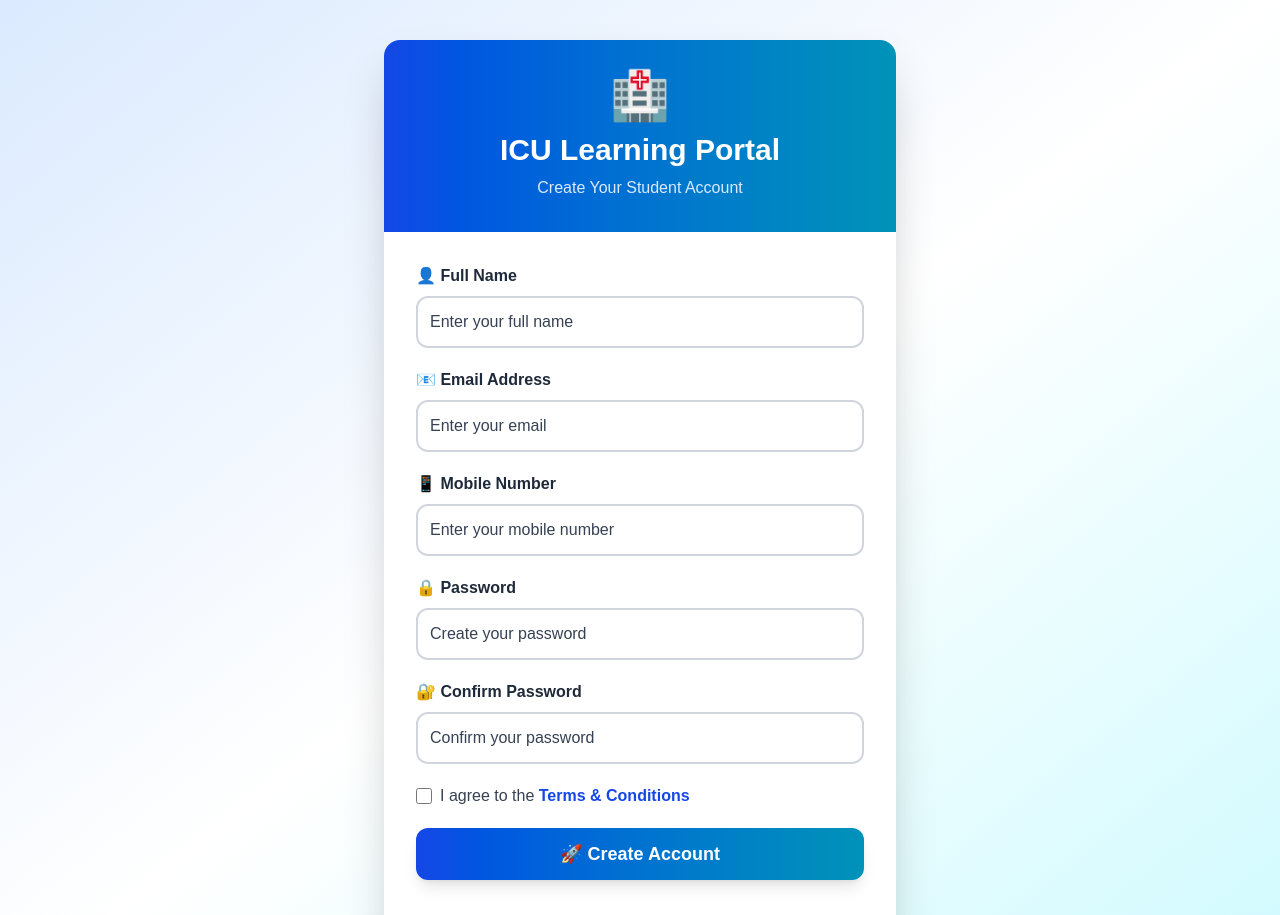
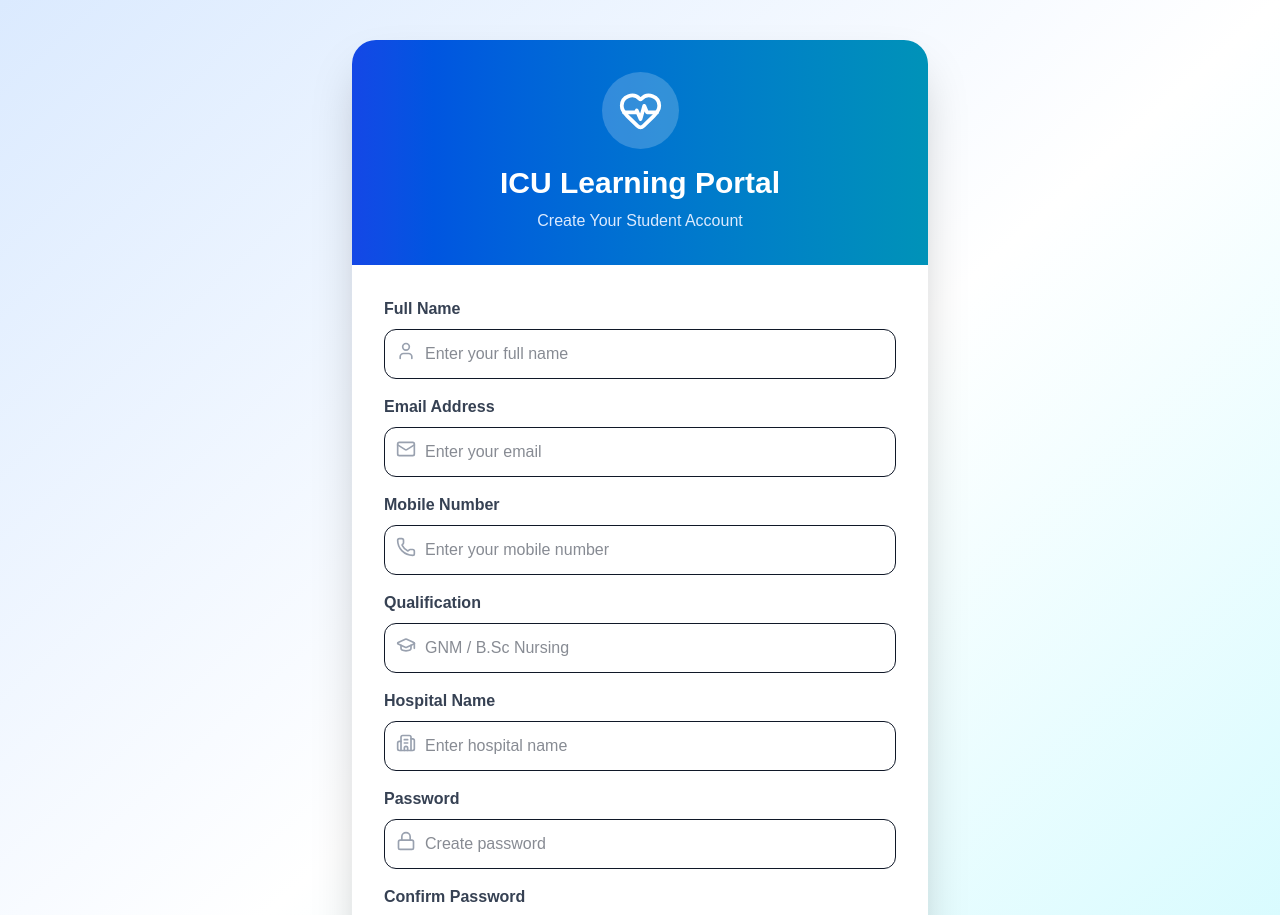
Before and after one commit to dubeyavinash557-sudo/icu-learning-portal, a Next.js app in the folder client/: page /register in a window 1280 px wide. Shown: the top 915 px of the page. Built offline with nearby package versions, Linux system fonts and the light colour scheme.

Commit message:
Upgrade premium login and register pages

```diff
--- a/client/app/login/page.tsx
+++ b/client/app/login/page.tsx
@@ -1,74 +1,148 @@
 import Link from "next/link";
+import { Mail, Lock, HeartPulse } from "lucide-react";
 
 export default function LoginPage() {
   return (
-    <main className="min-h-screen flex items-center justify-center bg-gradient-to-br from-blue-100 via-white to-cyan-100 py-10 px-4">
-      <div className="w-full max-w-lg bg-white rounded-2xl shadow-2xl overflow-hidden">
+    <main className="min-h-screen flex items-center justify-center bg-gradient-to-br from-blue-100 via-white to-cyan-100 px-4">
+
+      <div className="w-full max-w-md bg-white rounded-3xl shadow-2xl overflow-hidden">
 
         {/* Header */}
-        <div className="bg-gradient-to-r from-blue-700 to-cyan-600 text-white text-center py-8 px-6">
-          <div className="text-5xl mb-3">🏥</div>
+        <div className="bg-gradient-to-r from-blue-700 to-cyan-600 text-white text-center p-8">
+
+          <div className="flex justify-center mb-4">
+            <div className="bg-white/20 p-4 rounded-full">
+              <HeartPulse size={45} />
+            </div>
+          </div>
 
           <h1 className="text-3xl font-bold">
             ICU Learning Portal
           </h1>
 
           <p className="mt-2 text-blue-100">
-            Student Login
+            Welcome Back, Student
           </p>
+
         </div>
+
 
         {/* Form */}
         <div className="p-8">
 
           <form className="space-y-5">
 
+
+            {/* Email */}
             <div>
-              <label className="block font-bold text-gray-800 mb-2">
-                📧 Email Address
+
+              <label className="font-semibold text-gray-700">
+                Email Address
               </label>
 
-              <input
-                type="email"
-                placeholder="Enter your email"
-                className="w-full border-2 border-gray-300 rounded-xl p-3 text-gray-900 placeholder:text-gray-700 focus:outline-none focus:border-blue-600 focus:ring-2 focus:ring-blue-300"
-              />
+              <div className="relative mt-2">
+
+                <Mail
+                  className="absolute left-3 top-3 text-gray-400"
+                  size={20}
+                />
+
+                <input
+                  type="email"
+                  placeholder="Enter your email"
+                  className="w-full pl-10 p-3 border rounded-xl text-gray-900 focus:ring-2 focus:ring-blue-500 outline-none"
+                />
+
+              </div>
+
             </div>
 
+
+
+            {/* Password */}
             <div>
-              <label className="block font-bold text-gray-800 mb-2">
-                🔒 Password
+
+              <label className="font-semibold text-gray-700">
+                Password
               </label>
 
-              <input
-                type="password"
-                placeholder="Enter your password"
-                className="w-full border-2 border-gray-300 rounded-xl p-3 text-gray-900 placeholder:text-gray-700 focus:outline-none focus:border-blue-600 focus:ring-2 focus:ring-blue-300"
-              />
+
+              <div className="relative mt-2">
+
+                <Lock
+                  className="absolute left-3 top-3 text-gray-400"
+                  size={20}
+                />
+
+
+                <input
+                  type="password"
+                  placeholder="Enter your password"
+                  className="w-full pl-10 p-3 border rounded-xl text-gray-900 focus:ring-2 focus:ring-blue-500 outline-none"
+                />
+
+              </div>
+
             </div>
 
+
+
+            {/* Options */}
+            <div className="flex justify-between items-center text-sm">
+
+              <label className="flex items-center gap-2 text-gray-600">
+
+                <input type="checkbox" />
+
+                Remember me
+
+              </label>
+
+
+              <Link
+                href="#"
+                className="text-blue-600 font-semibold"
+              >
+                Forgot Password?
+              </Link>
+
+            </div>
+
+
+
+            {/* Button */}
             <button
               type="submit"
-              className="w-full bg-gradient-to-r from-blue-700 to-cyan-600 text-white py-3 rounded-xl text-lg font-bold hover:scale-105 transition duration-300 shadow-lg"
+              className="w-full bg-gradient-to-r from-blue-700 to-cyan-600 text-white py-3 rounded-xl font-bold text-lg hover:scale-105 transition shadow-lg"
             >
-              🔑 Login
+
+              Login
+
             </button>
+
 
           </form>
 
+
+
           <p className="text-center mt-8 text-gray-600">
+
             Don't have an account?{" "}
+
             <Link
               href="/register"
-              className="text-blue-700 font-bold hover:underline"
+              className="text-blue-700 font-bold"
             >
               Register Here
             </Link>
+
           </p>
+
 
         </div>
 
       </div>
+
     </main>
   );
 }
--- a/client/app/register/page.tsx
+++ b/client/app/register/page.tsx
@@ -1,13 +1,28 @@
 import Link from "next/link";
+import {
+  HeartPulse,
+  User,
+  Mail,
+  Phone,
+  Lock,
+  Building2,
+  GraduationCap,
+} from "lucide-react";
 
 export default function RegisterPage() {
   return (
-    <main className="min-h-screen flex items-center justify-center bg-gradient-to-br from-blue-100 via-white to-cyan-100 py-10 px-4">
-      <div className="w-full max-w-lg bg-white rounded-2xl shadow-2xl overflow-hidden">
+    <main className="min-h-screen flex items-center justify-center bg-gradient-to-br from-blue-100 via-white to-cyan-100 px-4 py-10">
+
+      <div className="w-full max-w-xl bg-white rounded-3xl shadow-2xl overflow-hidden">
 
         {/* Header */}
-        <div className="bg-gradient-to-r from-blue-700 to-cyan-600 text-white text-center py-8 px-6">
-          <div className="text-5xl mb-3">🏥</div>
+        <div className="bg-gradient-to-r from-blue-700 to-cyan-600 text-white text-center p-8">
+
+          <div className="flex justify-center mb-4">
+            <div className="bg-white/20 p-4 rounded-full">
+              <HeartPulse size={45} />
+            </div>
+          </div>
 
           <h1 className="text-3xl font-bold">
             ICU Learning Portal
@@ -16,109 +31,138 @@ export default function RegisterPage() {
           <p className="mt-2 text-blue-100">
             Create Your Student Account
           </p>
+
         </div>
+
 
         {/* Form */}
         <div className="p-8">
 
-          <form className="space-y-5">
+          <form className="space-y-4">
 
-            <div>
-              <label className="block font-bold text-gray-800 mb-2">
-                👤 Full Name
-              </label>
 
-              <input
-                type="text"
-                placeholder="Enter your full name"
-                className="w-full border-2 border-gray-300 rounded-xl p-3 text-gray-900 placeholder:text-gray-700 focus:outline-none focus:border-blue-600 focus:ring-2 focus:ring-blue-300"
-              />
-            </div>
+            <InputField
+              icon={<User size={20}/>}
+              label="Full Name"
+              placeholder="Enter your full name"
+            />
 
-            <div>
-              <label className="block font-bold text-gray-800 mb-2">
-                📧 Email Address
-              </label>
 
-              <input
-                type="email"
-                placeholder="Enter your email"
-                className="w-full border-2 border-gray-300 rounded-xl p-3 text-gray-900 placeholder:text-gray-700 focus:outline-none focus:border-blue-600 focus:ring-2 focus:ring-blue-300"
-              />
-            </div>
+            <InputField
+              icon={<Mail size={20}/>}
+              label="Email Address"
+              placeholder="Enter your email"
+              type="email"
+            />
 
-            <div>
-              <label className="block font-bold text-gray-800 mb-2">
-                📱 Mobile Number
-              </label>
 
-              <input
-                type="tel"
-                placeholder="Enter your mobile number"
-                className="w-full border-2 border-gray-300 rounded-xl p-3 text-gray-900 placeholder:text-gray-700 focus:outline-none focus:border-blue-600 focus:ring-2 focus:ring-blue-300"
-              />
-            </div>
+            <InputField
+              icon={<Phone size={20}/>}
+              label="Mobile Number"
+              placeholder="Enter your mobile number"
+              type="tel"
+            />
 
-            <div>
-              <label className="block font-bold text-gray-800 mb-2">
-                🔒 Password
-              </label>
 
-              <input
-                type="password"
-                placeholder="Create your password"
-                className="w-full border-2 border-gray-300 rounded-xl p-3 text-gray-900 placeholder:text-gray-700 focus:outline-none focus:border-blue-600 focus:ring-2 focus:ring-blue-300"
-              />
-            </div>
+            <InputField
+              icon={<GraduationCap size={20}/>}
+              label="Qualification"
+              placeholder="GNM / B.Sc Nursing"
+            />
 
-            <div>
-              <label className="block font-bold text-gray-800 mb-2">
-                🔐 Confirm Password
-              </label>
 
-              <input
-                type="password"
-                placeholder="Confirm your password"
-                className="w-full border-2 border-gray-300 rounded-xl p-3 text-gray-900 placeholder:text-gray-700 focus:outline-none focus:border-blue-600 focus:ring-2 focus:ring-blue-300"
-              />
-            </div>
+            <InputField
+              icon={<Building2 size={20}/>}
+              label="Hospital Name"
+              placeholder="Enter hospital name"
+            />
 
-            <div className="flex items-center">
-              <input
-                type="checkbox"
-                className="w-4 h-4 mr-2"
-              />
 
-              <label className="text-gray-700">
-                I agree to the{" "}
-                <span className="text-blue-700 font-semibold">
-                  Terms & Conditions
-                </span>
-              </label>
-            </div>
+            <InputField
+              icon={<Lock size={20}/>}
+              label="Password"
+              placeholder="Create password"
+              type="password"
+            />
+
+
+            <InputField
+              icon={<Lock size={20}/>}
+              label="Confirm Password"
+              placeholder="Confirm password"
+              type="password"
+            />
+
 
             <button
-              type="submit"
-              className="w-full bg-gradient-to-r from-blue-700 to-cyan-600 text-white py-3 rounded-xl text-lg font-bold hover:scale-105 transition duration-300 shadow-lg"
+              className="w-full bg-gradient-to-r from-blue-700 to-cyan-600 text-white py-3 rounded-xl font-bold text-lg hover:scale-105 transition shadow-lg"
             >
-              🚀 Create Account
+              Create Account
             </button>
+
 
           </form>
 
-          <p className="text-center mt-8 text-gray-600">
+
+          <p className="text-center mt-6 text-gray-600">
+
             Already have an account?{" "}
+
             <Link
               href="/login"
-              className="text-blue-700 font-bold hover:underline"
+              className="text-blue-700 font-bold"
             >
               Login Here
             </Link>
+
           </p>
+
 
         </div>
 
       </div>
+
     </main>
   );
 }
+
+
+
+function InputField({
+  icon,
+  label,
+  placeholder,
+  type = "text",
+}: {
+  icon: React.ReactNode;
+  label: string;
+  placeholder: string;
+  type?: string;
+}) {
+
+  return (
+    <div>
+
+      <label className="block font-semibold text-gray-700 mb-2">
+        {label}
+      </label>
+
+
+      <div className="relative">
+
+        <div className="absolute left-3 top-3 text-gray-400">
+          {icon}
+        </div>
+
+
+        <input
+          type={type}
+          placeholder={placeholder}
+          className="w-full pl-10 p-3 border rounded-xl text-gray-900 focus:ring-2 focus:ring-blue-500 outline-none"
+        />
+
+      </div>
+
+    </div>
+  );
+}
```
